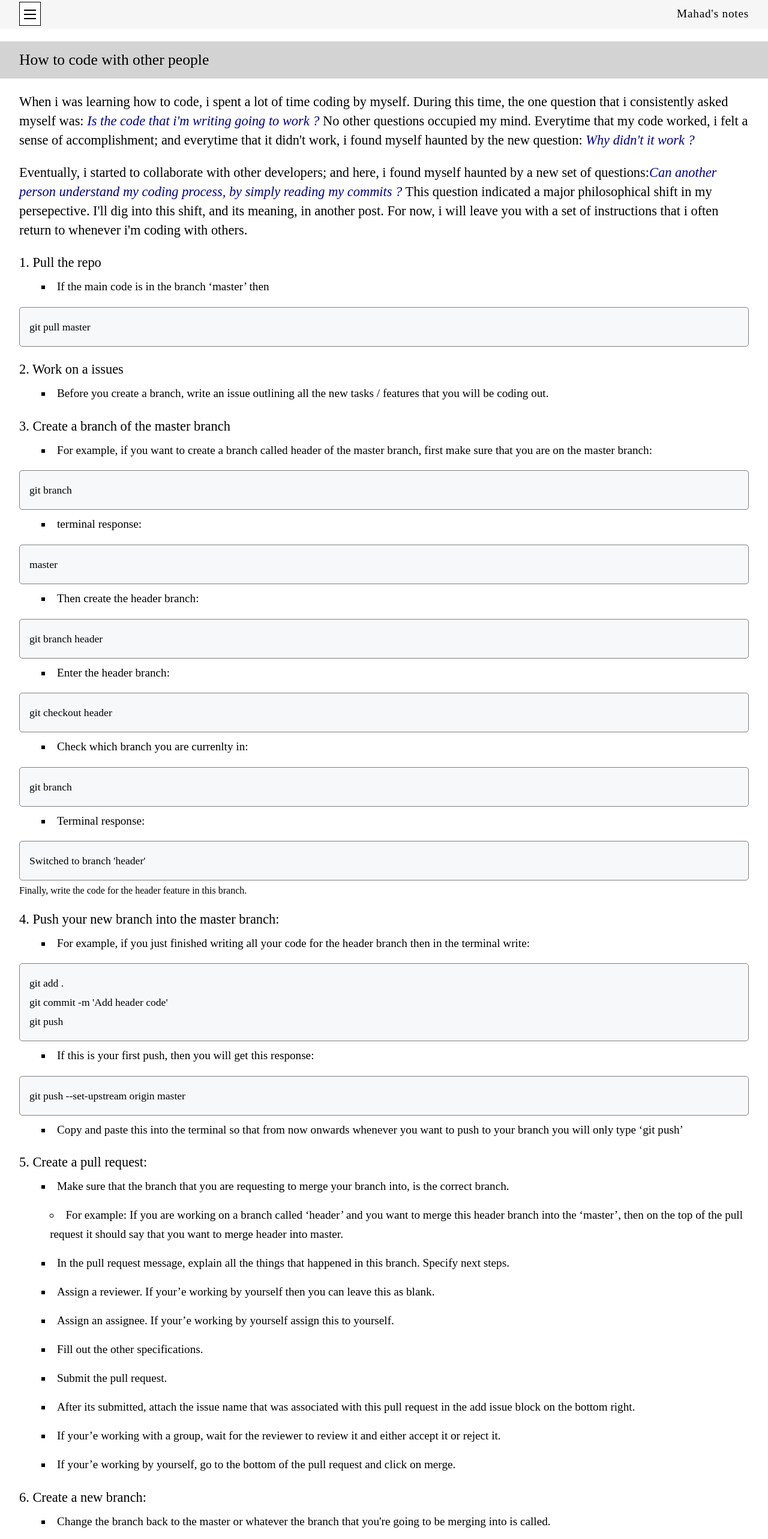
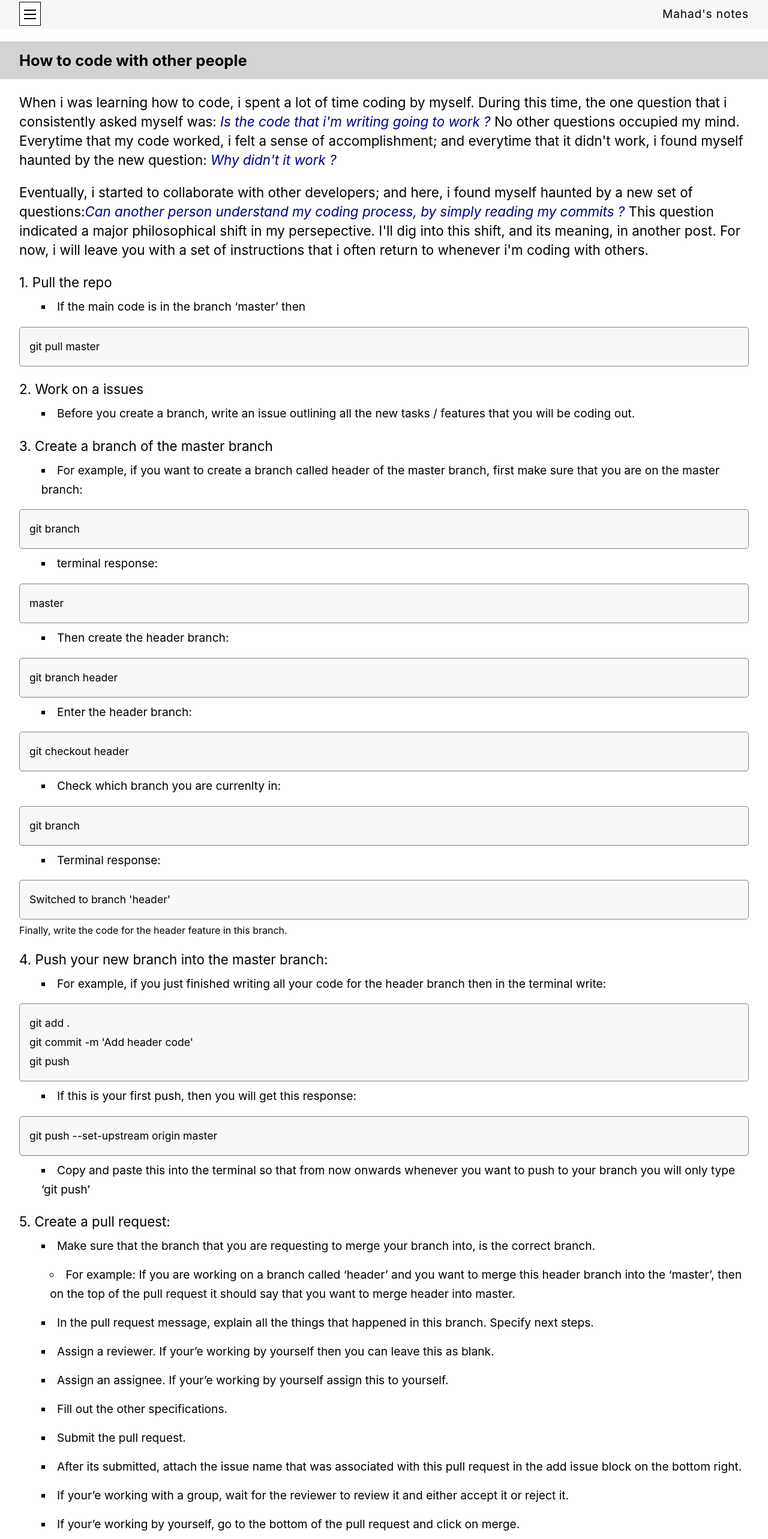
Before and after one commit to Elir-Mahad/notes-v1, a Next.js app: page /coding-with-others in a window 1280 px wide. Shown: the top 2566 px of the page at 60% size. Built offline with nearby package versions, Linux system fonts and the light colour scheme.

Commit message:
Commented out all google fonts and font-weights

```diff
--- a/pages/index.js
+++ b/pages/index.js
@@ -11,10 +11,12 @@
           name="description"
           content="Notes on various topics regarding coding"
         />
+        {/* <link rel="preconnect" href="https://fonts.googleapis.com" />
+        <link rel="preconnect" href="https://fonts.gstatic.com" crossorigin />
         <link
           href="https://fonts.googleapis.com/css2?family=Vollkorn&display=swap"
           rel="stylesheet"
-        />
+        /> */}
       </Head>
       <Featured />
     </div>
--- a/styles/Styles.js
+++ b/styles/Styles.js
@@ -1,7 +1,7 @@
 import styled from "styled-components";
 
 export const WholeApp = styled.div`
-  font-family: "Vollkorn", serif;
+  // font-family: "Vollkorn", serif;
 `;
 
 // Menu
@@ -65,7 +65,7 @@
 // Individual blog
 
 export const PostTitle = styled.h2`
-  font-weight: 100;
+  // font-weight: 100;
   font-size: 1.6rem;
   text-align: left;
   padding-top: 1rem;
@@ -96,7 +96,7 @@
 `;
 
 export const Paragraph = styled.p`
-  font-weight: 100;
+  // font-weight: 100;
   font-size: 1.4rem;
   margin-bottom: 1rem;
   text-indent: 50px;
@@ -104,7 +104,7 @@
 `;
 
 export const Sentence = styled.p`
-  font-weight: 100;
+  // font-weight: 100;
   font-size: 1.4rem;
   margin-bottom: 0.5rem;
   line-height: 2rem;
@@ -123,7 +123,7 @@
 // `;
 
 export const Litem = styled.li`
-  font-weight: 100;
+  // font-weight: 100;
   font-size: 1.2rem;
   margin-bottom: 1rem;
   margin-left: 2.3rem;
@@ -132,7 +132,7 @@
 `;
 
 export const LitemTwo = styled.li`
-  font-weight: 100;
+  // font-weight: 100;
   font-size: 1.2rem;
   margin-bottom: 1rem;
   margin-left: 3.2rem;
```
